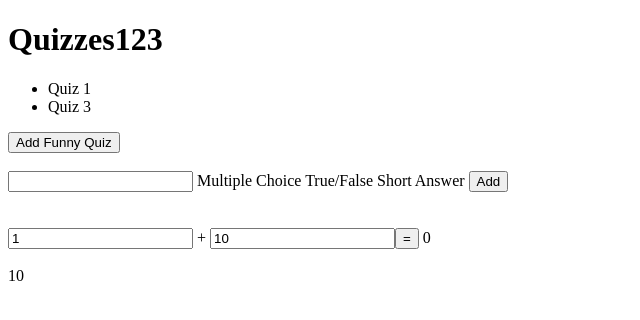
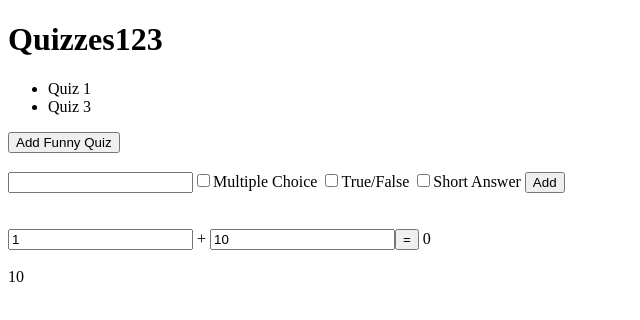
Before and after one commit to 2018-spring-mjs-th/week-two-a, an Angular app: page / in a window 1280 px wide. Shown: the top 320 px of the page, without its empty margins (0-640 px from the left). Built offline with nearby package versions, Linux system fonts and the light colour scheme.

Commit message:
Added input checkbox for each question type

```diff
--- a/src/app/question-types/question-types.component.html
+++ b/src/app/question-types/question-types.component.html
@@ -1,3 +1,3 @@
 <span *ngFor='let qt of questionTypes'>
-  {{ qt }}
+  <input type="checkbox" [(ngModel)]="qt.checked">{{ qt.name }}
 </span>
--- a/src/app/question-types/question-types.component.ts
+++ b/src/app/question-types/question-types.component.ts
@@ -1,5 +1,10 @@
 import { Component, OnInit } from '@angular/core';
 import { QuestionTypesService } from '../question-types.service';
+
+interface quizType {
+  name: string;
+  checked: boolean;
+}
 
 @Component({
   selector: 'question-types',
@@ -10,10 +15,10 @@ export class QuestionTypesComponent implements OnInit {
 
   constructor(private qtService: QuestionTypesService) { }
 
-  public questionTypes: string[];
+  public questionTypes: quizType[];
 
   ngOnInit() {
-    this.questionTypes = this.qtService.getQuestionTypes();
+    this.questionTypes = this.qtService.getQuestionTypes().map(x => ({name: x, checked:false}));
   }
 
 }
```
